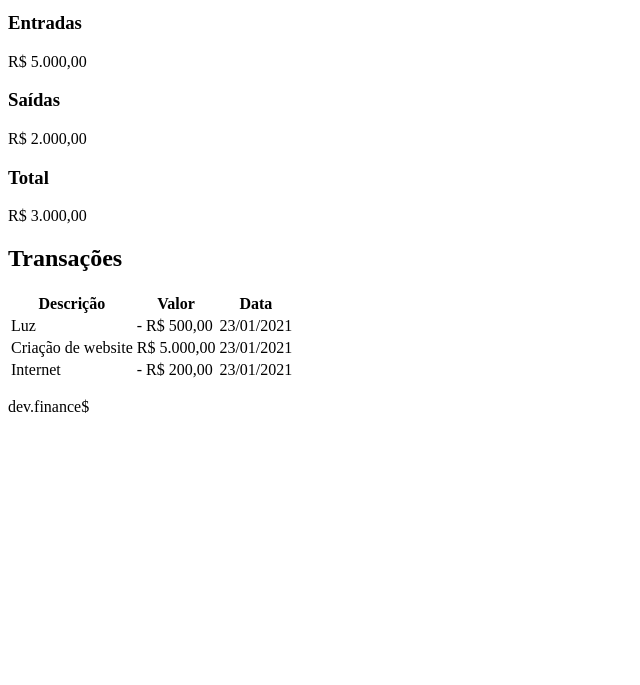
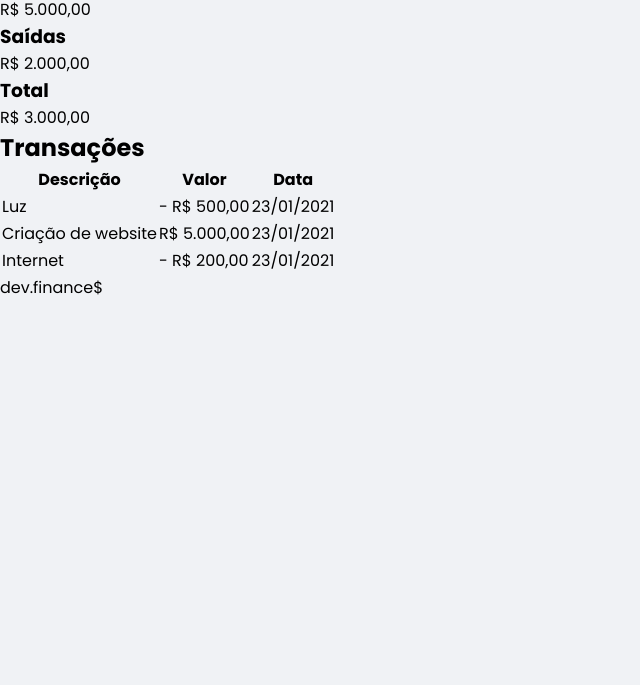
Before and after one commit to giovannalinda/maratona-discover, a plain HTML site: page index.html in a window 1280 px wide. Shown: the part 115-800 px from the top of the page, without its empty margins (0-640 px from the left). Drawn offline with Linux system fonts and the light colour scheme.

Commit message:
first commit

```diff
--- a/index.html
+++ b/index.html
@@ -5,6 +5,10 @@
   <meta charset="UTF-8">
   <meta name="viewport" content="width=device-width, initial-scale=1.0">
   <title>Dev.finance$</title>
+  <link rel="stylesheet" href="./styles.css">
+  <link rel="preconnect" href="https://fonts.gstatic.com">
+<link href="https://fonts.googleapis.com/css2?family=Poppins:ital,wght@0,100;0,400;0,700;1,100;1,400&display=swap" rel="stylesheet">
+
 </head>
 
 <body>
@@ -45,6 +49,7 @@
           </tr>
         </thead>
         <tbody>
+
           <tr>
             <td>Luz</td>
             <td>- R$ 500,00</td>
--- /dev/null
+++ b/styles.css
@@ -0,0 +1,10 @@
+*{
+  margin: 0%;
+  padding: 0%;
+  box-sizing: border-box;
+}
+body{
+  background: #f0f2f5;
+  font-family: 'Poppins', sans-serif;
+
+}
```
